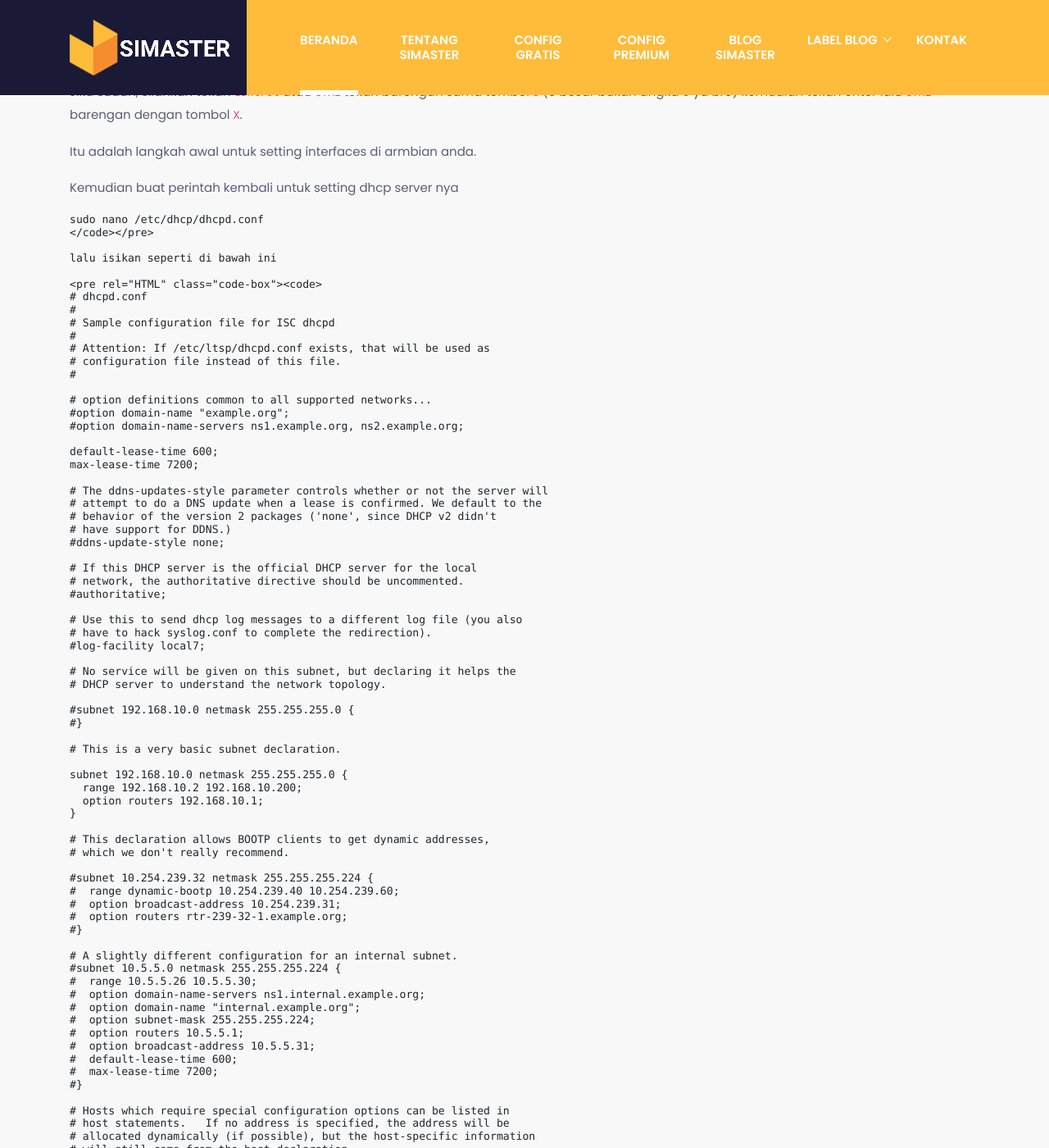
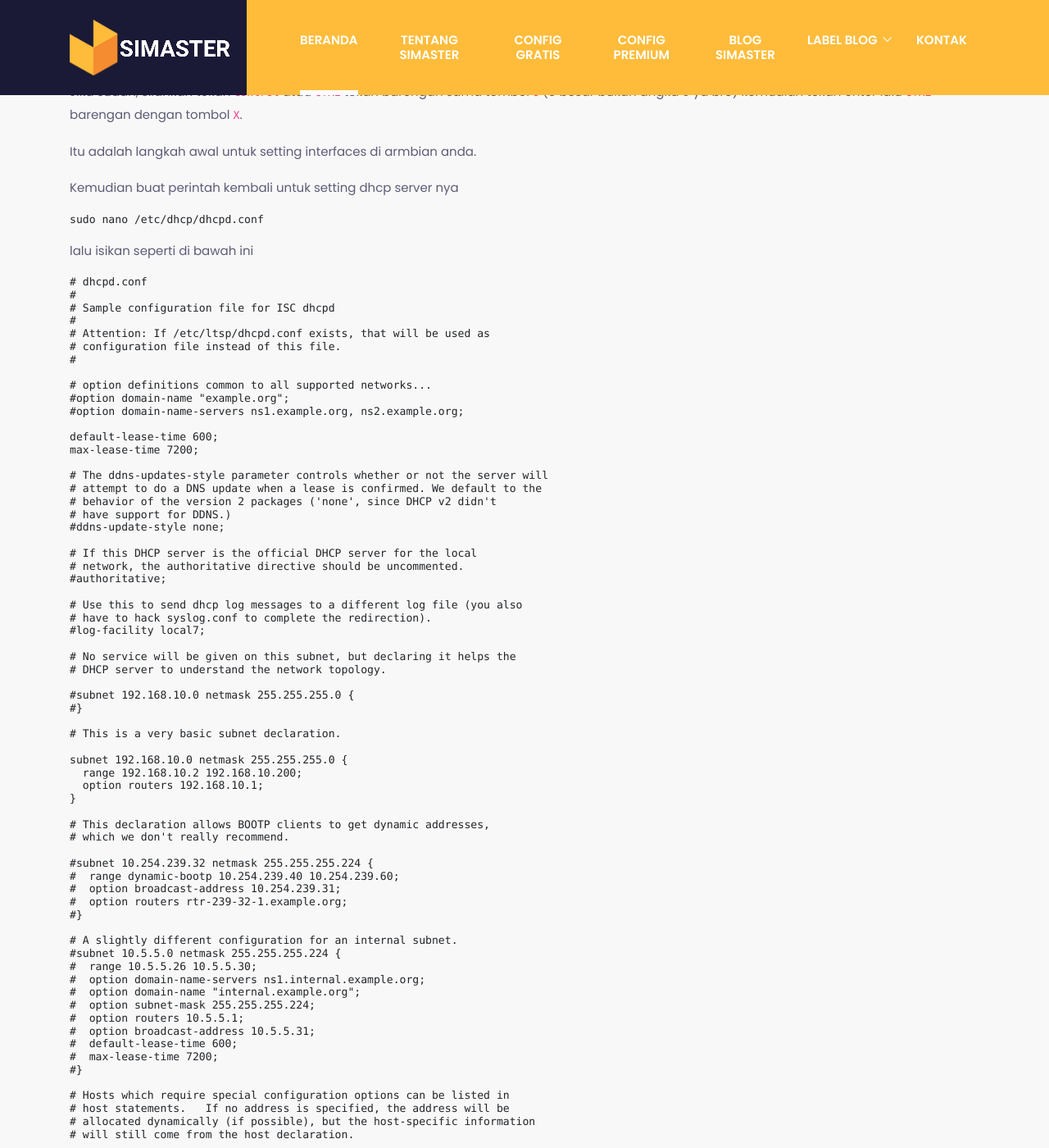
Before and after one commit to mwnsofficial/simastertutorials.github.io, a Jekyll site: the page built from _posts/2023-07-22-membuat-hotspot-linux-armbian-hg680p-b860h.md, in a window 1280 px wide and 1400 px high, scrolled down 1798 px. Shown: the whole window at 82% size. Built offline with Jekyll 4.4.1, drawn with Linux system fonts in a browser that asks for light colours; some web fonts are replaced; comment, search, counter and statistics services are not loaded; some of the changed text lies outside the part shown.

Commit message:
Update 2023-07-22-membuat-hotspot-linux-armbian-hg680p-b860h.md

````diff
--- a/_posts/2023-07-22-membuat-hotspot-linux-armbian-hg680p-b860h.md
+++ b/_posts/2023-07-22-membuat-hotspot-linux-armbian-hg680p-b860h.md
@@ -64,11 +64,11 @@ Kemudian buat perintah kembali untuk setting dhcp server nya
 
 ```
 sudo nano /etc/dhcp/dhcpd.conf
-</code></pre>
+```
 
 lalu isikan seperti di bawah ini
 
-<pre rel="HTML" class="code-box"><code>
+```
 # dhcpd.conf
 #
 # Sample configuration file for ISC dhcpd
````
